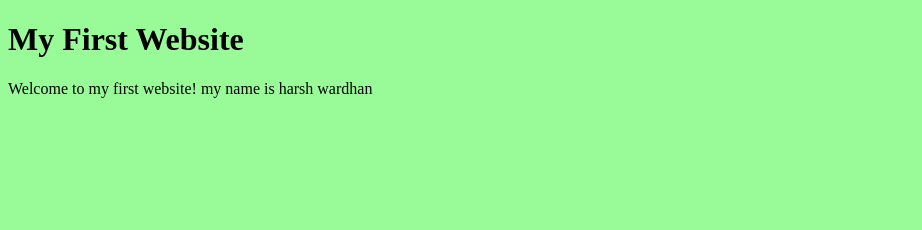
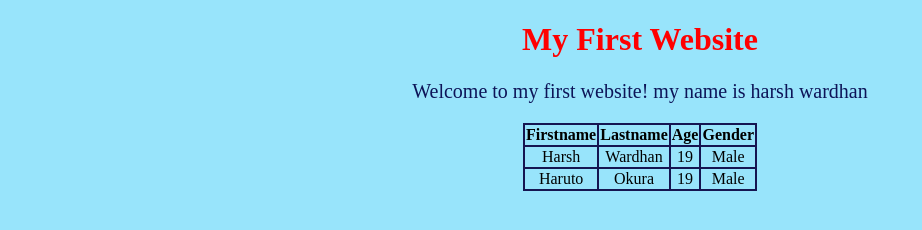
Before and after one commit to Haruto-x-Okura/web-Development, a plain HTML site: page vedio 1/index.html in a window 1280 px wide. Shown: the whole page, without its empty margins (0-922 px from the left). Drawn offline with Linux system fonts and the light colour scheme.

Commit message:
Alingnment

```diff
--- a/vedio 1/index.html
+++ b/vedio 1/index.html
@@ -7,6 +7,26 @@
 </head>
 <body>
     <h1>My First Website</h1>
+    <table border="1">
+        <tr>
+            <th>Firstname</th>
+            <th>Lastname</th>
+            <th>Age</th>
+            <th>Gender</th>
+        </tr>
+        <tr>
+            <td>Harsh</td>
+            <td>Wardhan</td>
+            <td>19</td>
+            <td>Male</td>
+        </tr>
+        <tr>
+            <td>Haruto</td>
+            <td>Okura</td>
+            <td>19</td>
+            <td>Male</td>
+        </tr>
+
     <p>Welcome to my first website! my name is harsh wardhan</p>
     <link rel="stylesheet" href="styles.css">
 </body>
--- a/vedio 1/styles.css
+++ b/vedio 1/styles.css
@@ -1,4 +1,20 @@
 body{
-    background-color: palegreen;
+    background-color: rgb(152, 228, 251);
     color: rgb(0, 0, 0);
+    text-align: center;
 }
+table, th, td {
+    border: 2px solid rgb(21, 21, 81);
+    border-collapse: collapse;
+    align-items: position: center;
+    margin-left: auto;
+    margin-right: auto;
+}
+h1{
+    text-align: center;
+    color: rgb(255, 0, 0);
+}
+p{
+    font-size: 20px;
+    text-align: center;
+    color: rgb(13, 20, 88);}
```
